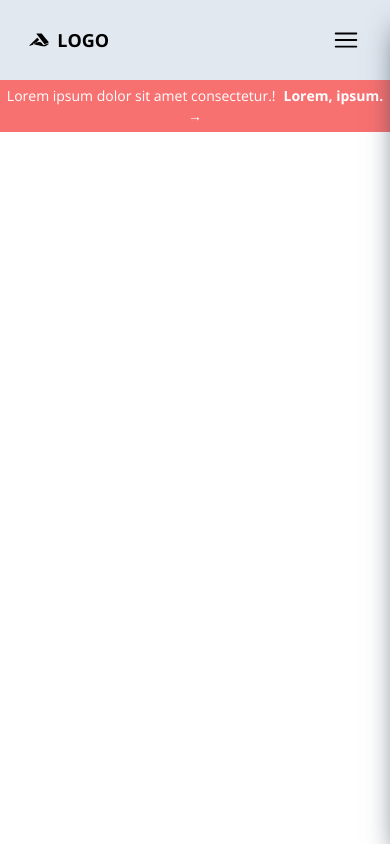
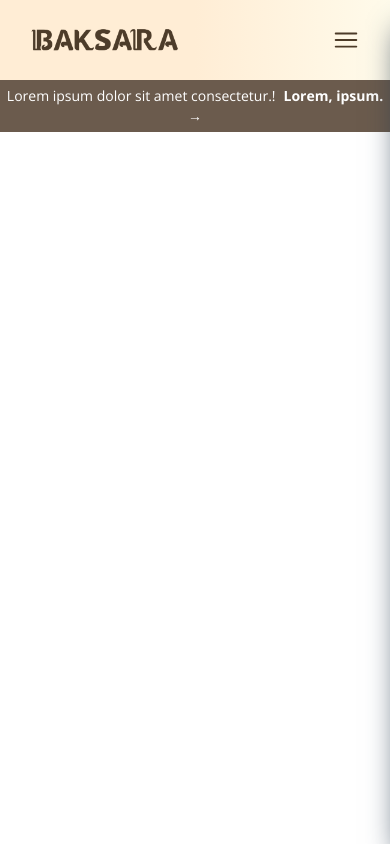
Before and after one commit to marcellinojg/baksara-company-web, a React (Vite) app: page / in a window 390 px wide. Shown: the top 844 px of the page. Built offline with nearby package versions, Linux system fonts and the light colour scheme.

Commit message:
Setup dark mode

```diff
--- /dev/null
+++ b/src/components/common/FooterDownload.tsx
@@ -0,0 +1,26 @@
+import useTranslation from "../../hooks/useTranslation"
+
+const FooterDownload = () => {
+    const { translate } = useTranslation()
+
+    return <div className=" text-black dark:text-white flex justify-center lg:flex-row flex-col items-center gap-[5vw] pt-20 ">
+        <div className="lg:w-4/12 md:w-2/3 w-10/12 flex flex-col gap-5">
+            <h1 className="font-bold text-secondary md:text-5xl text-4xl w-11/12">{translate('Unduh sekarang di App Store dan Play Store.')}</h1>
+            <span className="md:text-lg text-black dark:text-white">Lorem ipsum dolor sit amet consectetur adipisicing elit. Deleniti, quo.</span>
+            <div className="flex items-center gap-2">
+                <a href="https://www.google.com" target="_blank">
+                    <img src="/images/icon-gplay.webp" alt="Download Google Play Store" width={150} />
+                </a>
+                <a href="https://www.google.com" target="_blank">
+                    <img src="/images/icon-ios.webp" alt="Download App Store" width={150} />
+                </a>
+            </div>
+        </div>
+
+        <div className="md:w-[500px] lg:mt-0 mt-10 w-10/12">
+            <img src="/images/footer-mockup.webp" width={500} className="w-full" />
+        </div>
+    </div>
+}
+
+export default FooterDownload
--- a/src/components/common/Navbar.tsx
+++ b/src/components/common/Navbar.tsx
@@ -1,4 +1,4 @@
-import { FaAccusoft, FaSignInAlt } from "react-icons/fa"
+import { FaSignInAlt } from "react-icons/fa"
 import { Link } from "react-router-dom"
 import { ROUTES } from "../../models/consts/routes"
 import { DarkModeButton, LanguageButton, PrimaryButton } from "./Button"
@@ -10,16 +10,16 @@ const Navbar = (props: NavbarProps) => {
     const { setShowSidebar } = props
     const { translate } = useTranslation()
 
-    return <nav className="fixed w-full top-0 h-[8vh] min-h-[80px] z-10 bg-slate-200">
+    return <nav className="fixed w-full top-0 h-[8vh] min-h-[80px] z-10 bg-navbar-light dark:bg-none dark:bg-primary-light transition duration-300">
         <div className="flex justify-between items-center lg:px-[12.5vw] md:px-[8vw] px-[7.5vw] h-full gap-[2vw]">
             {/* Brand */}
-            <Link to={ROUTES.EXTERNAL.LANDING} className="font-bold flex text-xl items-center gap-2">
-                <FaAccusoft />
-                <span className="text-lg">LOGO</span>
+            <Link to={ROUTES.EXTERNAL.LANDING} className="">
+                <img src="/images/logo-wide-dark.png" width={200} className="md:w-[200px] w-[150px] dark:hidden block" alt="Logo Baksara Wide" />
+                <img src="/images/logo-wide-light.png" width={200} className="md:w-[200px] w-[150px] dark:block hidden" alt="Logo Baksara Wide" />
             </Link>
 
             {/* Primary Navbar */}
-            <div className="items-center gap-6 grow lg:flex hidden">
+            <div className="items-center gap-6 grow lg:flex hidden dark:text-white text-primary">
                 <Link to={ROUTES.EXTERNAL.LANDING}>{translate('Beranda')}</Link>
                 <Link to={ROUTES.EXTERNAL.LANDING}>{translate('Tentang Kami')}</Link>
                 <Link to={ROUTES.EXTERNAL.LANDING}>{translate('Berita')}</Link>
@@ -35,7 +35,7 @@ const Navbar = (props: NavbarProps) => {
                     {translate('Masuk')}
                 </PrimaryButton>
             </div>
-            <button className="text-3xl lg:hidden block" type="button" onClick={() => setShowSidebar(true)}>
+            <button className="text-3xl lg:hidden block text-primary dark:text-white" type="button" onClick={() => setShowSidebar(true)}>
                 <HiOutlineBars3 />
             </button>
         </div>
--- a/src/components/common/Sidebar.tsx
+++ b/src/components/common/Sidebar.tsx
@@ -33,7 +33,7 @@ const Sidebar = (props: SidebarProps) => {
                     <span className="font-semibold">{translate('Masuk')}</span>
                     <FaSignInAlt />
                 </PrimaryButton>
-                <SecondaryButton className="w-full flex justify-between items-center rounded py-3 px-6">
+                <SecondaryButton className="w-full flex justify-between items-center rounded py-3 px-6 text-primary dark:text-white">
                     <span className="font-semibold">{translate('Unduh Aplikasi')}</span>
                     <FaDownload />
                 </SecondaryButton>
--- a/src/contexts/ThemeContext.tsx
+++ b/src/contexts/ThemeContext.tsx
@@ -27,8 +27,10 @@ export const ThemeProvider = (props: ThemeProviderProps) => {
 
 
     return <ThemeContext.Provider value={{ isDarkMode, setIsDarkMode }}>
-        <div className={!isDarkMode ? "dark" : ""}>
-            {children}
+        <div className={`${isDarkMode ? "dark" : ""}`}>
+            <div className="bg-white dark:bg-primary-lighter transition duration-300">
+                {children}
+            </div>
         </div>
     </ThemeContext.Provider>
 }
--- a/src/index.css
+++ b/src/index.css
@@ -6,11 +6,17 @@
 
 @layer components {
   .sidebar {
-    @apply fixed h-full bg-white floating-shadow-lg right-0 top-0
+    @apply fixed h-full bg-white dark:bg-primary-lighter text-black dark:text-white floating-shadow-lg right-0 top-0
     lg:hidden flex flex-col px-[8%] pt-12 pb-8 justify-between gap-6
     md:w-[40vw] w-[85vw] z-[30]
     transition duration-300;
   }
+
+  .bg-navbar-light {
+    @apply bg-gradient-to-r from-orange-100 via-orange-100 to-amber-50;
+  }
+
+
 }
 
 body {
--- a/src/pages/layouts/ExternalLayout.tsx
+++ b/src/pages/layouts/ExternalLayout.tsx
@@ -1,20 +1,18 @@
 import { ReactNode, useState } from "react"
 import Navbar from "../../components/common/Navbar"
 import Sidebar from "../../components/common/Sidebar"
-import { Slide } from "react-awesome-reveal"
-import useTranslation from "../../hooks/useTranslation"
+import FooterDownload from "../../components/common/FooterDownload"
 
 const ExternalLayout = ({ children, showBanner = false }: { children: ReactNode, showBanner?: boolean }) => {
     const [showSidebar, setShowSidebar] = useState<boolean>(false)
-    const { translate } = useTranslation()
     return <>
         <header className="w-full h-[100dvh] fixed z-10">
             <Navbar setShowSidebar={setShowSidebar} />
             <Sidebar showSidebar={showSidebar} setShowSidebar={setShowSidebar} />
         </header>
-        <main className="min-w-screen min-h-screen flex items-center justify-center relative">
+        <main className="min-w-screen min-h-screen relative">
             {showBanner === true &&
-                <div className="top-[80px] py-1.5 text-sm text-center flex items-end justify-center bg-red-400 absolute w-full text-white">
+                <div className="top-[80px] py-1.5 text-sm text-center flex items-end justify-center bg-primary-light dark:bg-primary-dark transition duration-300 absolute w-full text-white">
                     <p>
                         Lorem ipsum dolor sit amet consectetur.!<a href="https://www.google.com" target="_blank" className="font-bold ml-2">Lorem, ipsum. →</a>
                     </p>
@@ -23,28 +21,16 @@ const ExternalLayout = ({ children, showBanner = false }: { children: ReactNode,
 
             {children}
         </main>
-        <footer className="w-full bg-yellow-100">
-            <div className=" text-black flex justify-center lg:flex-row flex-col items-center gap-[5vw] pt-20">
-                <Slide className="lg:w-4/12 md:w-2/3 w-10/12">
-                    <div className="flex flex-col gap-5 w-full">
-                        <h1 className="font-bold text-secondary md:text-5xl text-4xl w-11/12">{translate('Unduh sekarang di App Store dan Play Store.')}</h1>
-                        <span className="md:text-lg">Lorem ipsum dolor sit amet consectetur adipisicing elit. Deleniti, quo.</span>
-                        <div className="flex items-center gap-2">
-                            <a href="https://www.google.com" target="_blank">
-                                <img src="/images/icon-gplay.webp" alt="Download Google Play Store" width={150} />
-                            </a>
-                            <a href="https://www.google.com" target="_blank">
-                                <img src="/images/icon-ios.webp" alt="Download App Store" width={150} />
-                            </a>
-                        </div>
-                    </div>
-                </Slide>
+        <footer className="w-full">
+            <FooterDownload />
+            <div className="flex justify-center items-center py-12 bg-yellow-100 px-[10vw]">
+                <div className="lg:w-8/12 w-full flex flex-col">
 
-                <Slide className="md:w-[500px] lg:mt-0 mt-10 w-10/12" direction="right">
-                    <img src="/images/footer-mockup.webp" width={500} className="w-full" />
-                </Slide>
+                </div>
+                <div className="lg:w-4/12 w-full flex flex-col">
+
+                </div>
             </div>
-
         </footer>
     </>
 }
--- a/tailwind.config.js
+++ b/tailwind.config.js
@@ -5,7 +5,11 @@ export default {
   theme: {
     extend: {
       colors: {
-        primary: '',
+        "primary-darker": "#282218",
+        "primary-dark": "#322A1E",
+        "primary-light": "#6B5B4D",
+        "primary-lighter": "#897C72",
+        primary: "#4C3B28",
       },
     },
   },
```
Also changed, not shown: src/components/common/Button.tsx (+4 -4 lines), public/images/logo-wide-dark.png (added), public/images/logo-wide-light.png (added).
